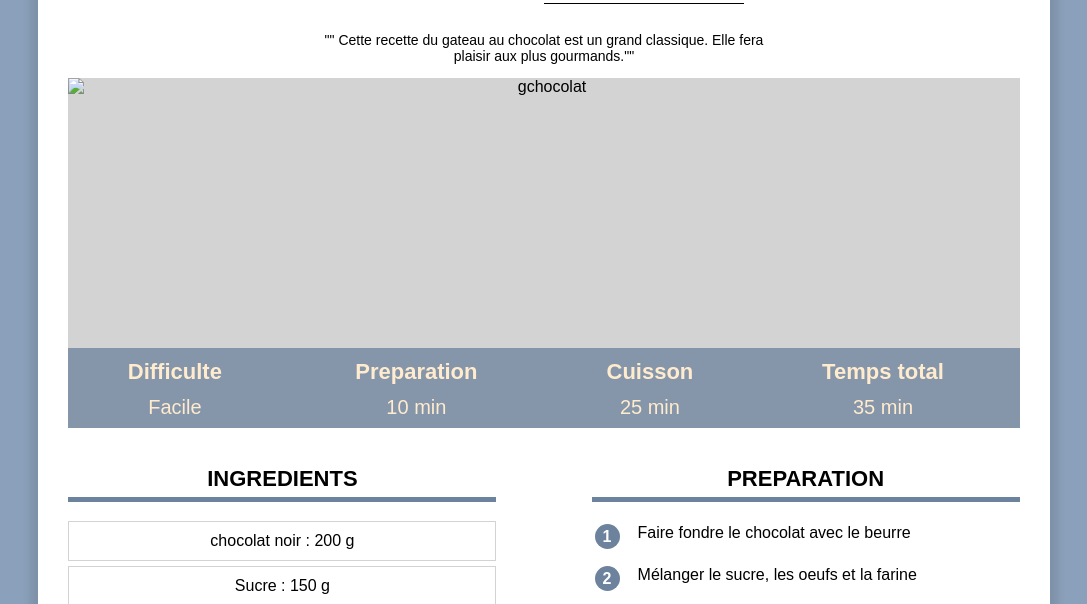
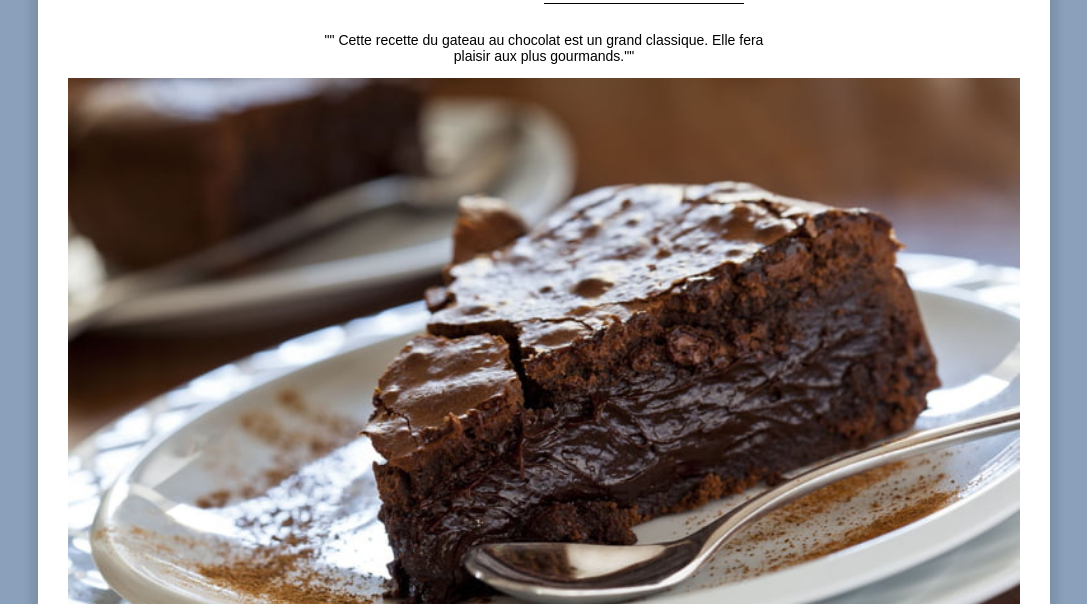
Before and after one commit to lastarmas/recette, a plain HTML site: page index.html in a window 1280 px wide. Shown: the part 169-773 px from the top of the page, without its empty margins (96-1183 px from the left). Drawn offline with Linux system fonts and the light colour scheme; the site is published under a folder, as on GitHub Pages, so addresses that start at the root find nothing.

Commit message:
Update index.html

```diff
--- a/index.html
+++ b/index.html
@@ -27,7 +27,7 @@
     </div>
 
     <div class="info">
-    <img class="center info"  src="/26262864-gateau.jpg" alt="gchocolat">
+    <img class="center info"  src="26262864-gateau.jpg" alt="gchocolat">
 
         <table class="info">
             <tr>
```
